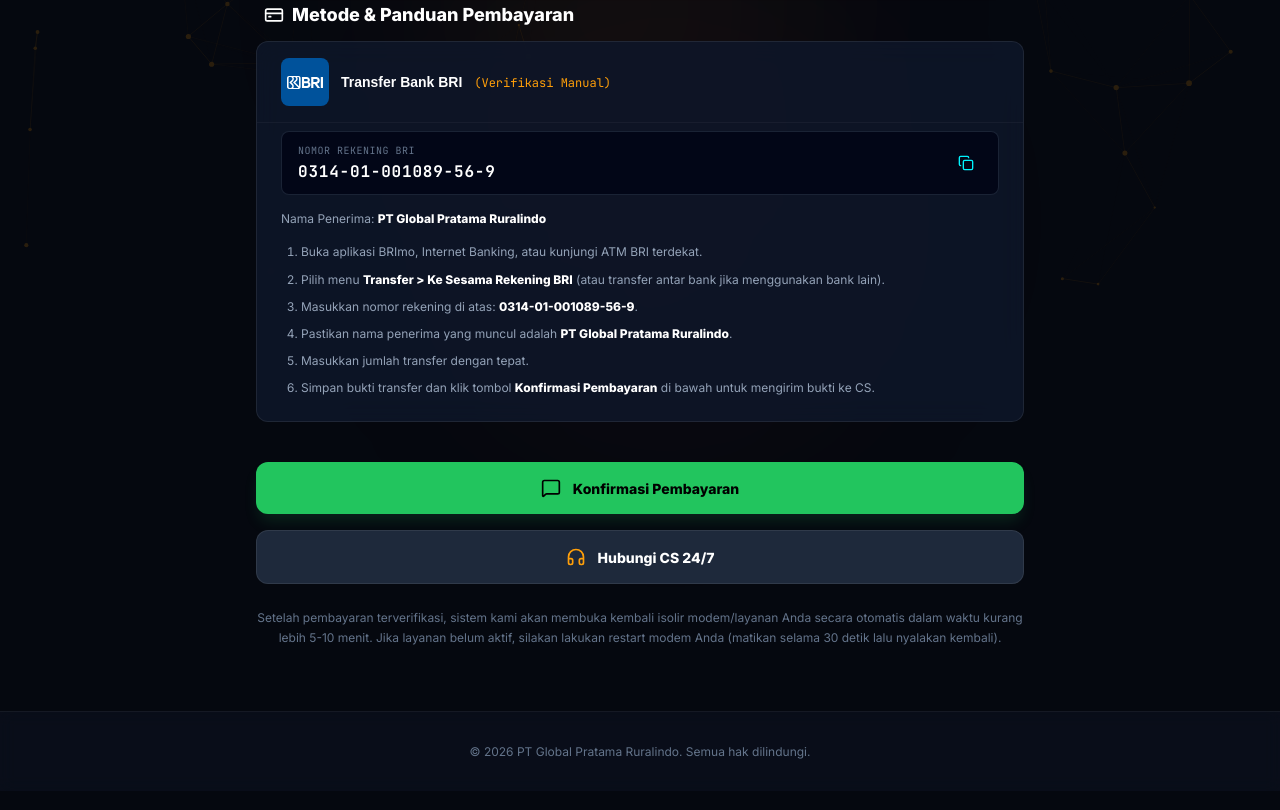
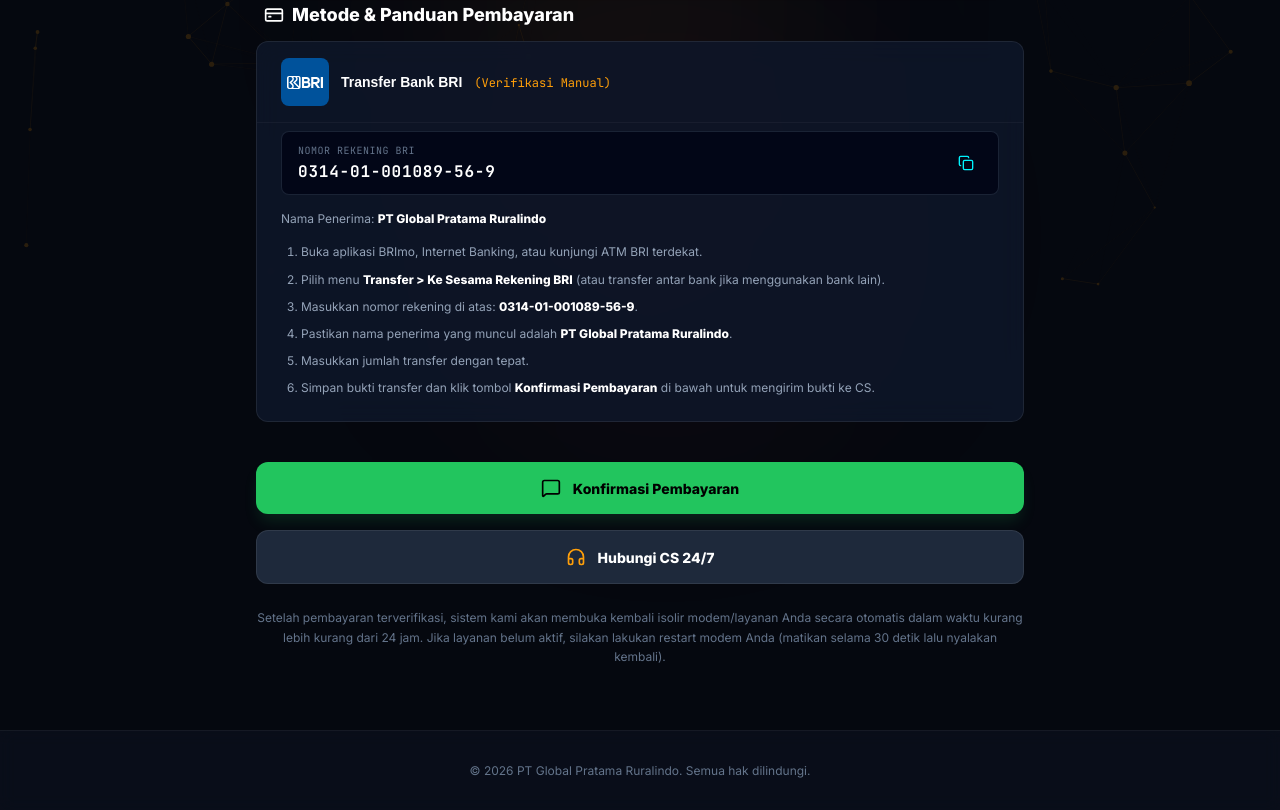
Before and after one commit to reinhard18/gpr, a plain HTML site: page isolir/index.html in a window 1280 px wide. Shown: the part 484-1294 px from the top of the page. Drawn offline with nearby package versions, Linux system fonts and the light colour scheme.

Commit message:
change content of 5 minutes activation

```diff
--- a/isolir/index.html
+++ b/isolir/index.html
@@ -723,7 +723,8 @@
             <!-- Additional Help/Info -->
             <p class="help-text">
                 Setelah pembayaran terverifikasi, sistem kami akan membuka kembali isolir modem/layanan Anda secara
-                otomatis dalam waktu kurang lebih 5-10 menit. Jika layanan belum aktif, silakan lakukan restart modem
+                otomatis dalam waktu kurang lebih kurang dari 24 jam. Jika layanan belum aktif, silakan lakukan restart
+                modem
                 Anda (matikan selama 30 detik lalu nyalakan kembali).
             </p>
 
```
